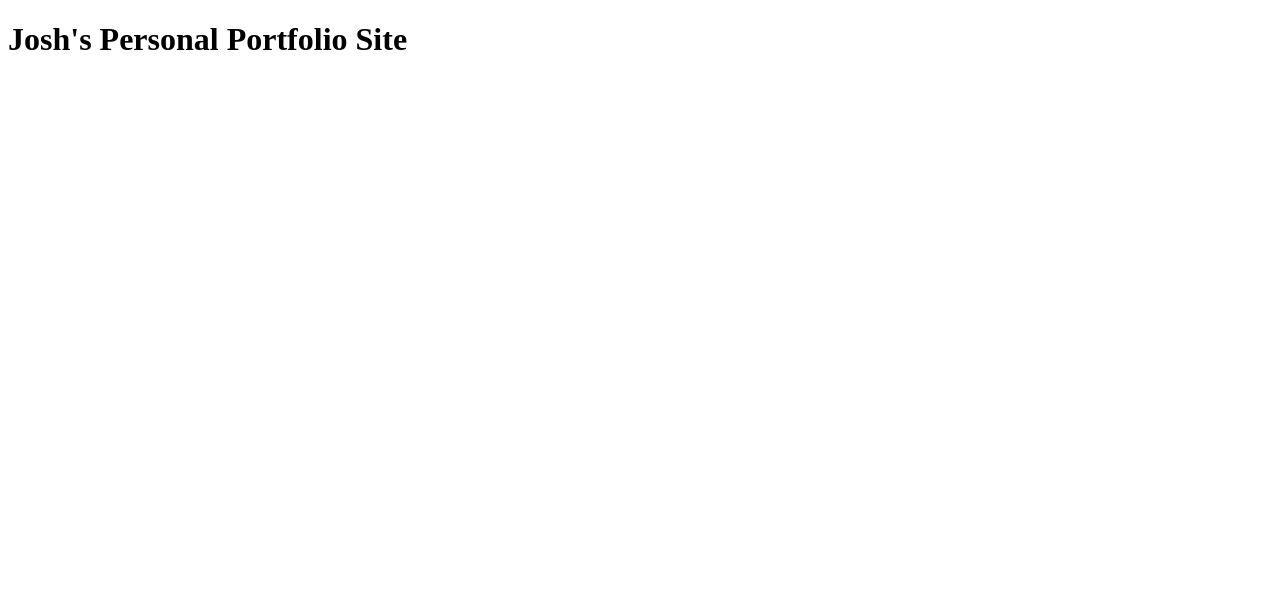
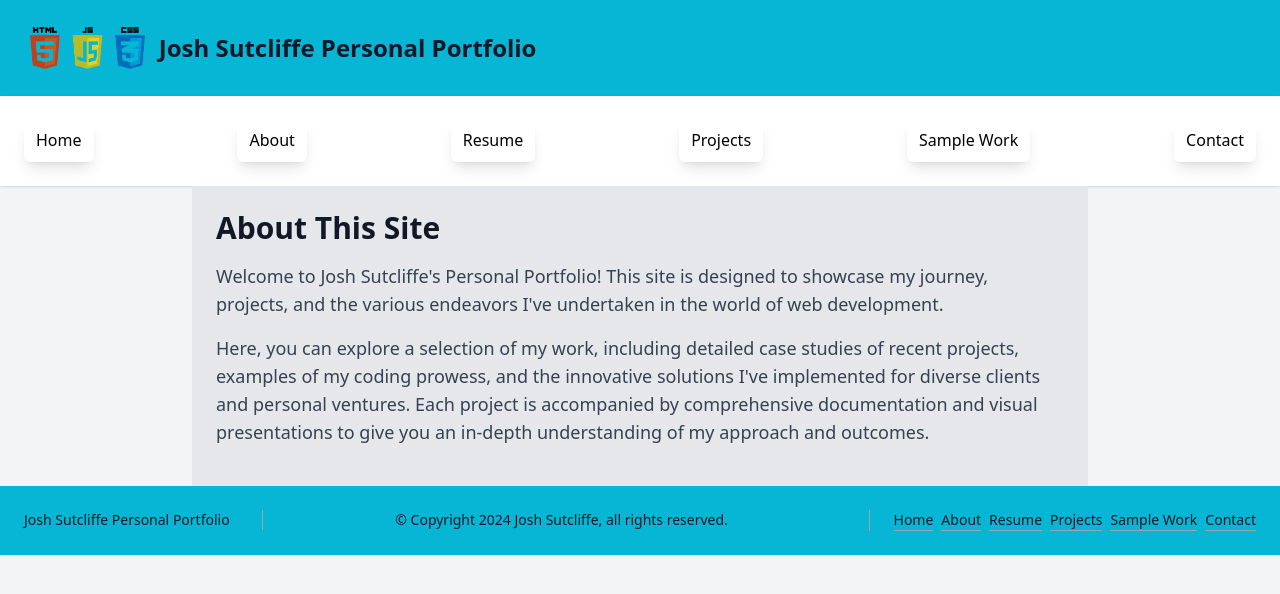
Before and after one commit to josutcliffe/personal_portfolio, a website: page index.html in a window 1280 px wide. Drawn offline with Linux system fonts and the light colour scheme.

Commit message:
feat(home): home page build

```diff
--- /dev/null
+++ b/assets/js/navmenu.js
@@ -0,0 +1,3 @@
+document.getElementById('nav-toggle').addEventListener('click', function() {
+    document.getElementById('nav-menu').classList.toggle('hidden');
+});
--- a/index.html
+++ b/index.html
@@ -1,14 +1,71 @@
 <!DOCTYPE html>
 <html lang="en">
 <head>
-    <meta charset="utf-8">
-    <meta name="viewport" content="width=device-width, initial-scale=1">
-    <link rel="stylesheet" href="./assets/css/site.css">
+    <meta charset="UTF-8">
+    <meta name="viewport" content="width=device-width, initial-scale=1.0">
     <title>Josh Sutcliffe Personal Portfolio</title>
+    <link href="assets/css/site.css" rel="stylesheet">
 </head>
+<body class="bg-gray-100 text-center">
+    <header>
+        <div class="w-full bg-cyan-500 shadow-sm">
+            <div class="container flex flex-col items-start justify-between p-6 mx-auto md:flex-row gap-2">
+                <a class="flex items-center mb-4 text-gray-900 md:mb-0 gap-2">
+                    <img src="./assets/img/html5-icon-png.jpg" alt="Header Icon" class="h-12 w-auto">
+                    <h1 class="text-2xl font-extrabold tracking-normal text-gray-900">Josh Sutcliffe Personal Portfolio</h1>
+                </a>
+            </div>
+        </div>
+    </header>
 
-<body>
-    <header>
-        <h1>Josh's Personal Portfolio Site</h1>
-    </header>
+    <nav class="bg-white shadow dark:bg-gray-800">
+        <div class="container mx-auto p-6 flex flex-col md:flex-row items-center justify-center md:justify-between">
+            <button id="nav-toggle" class="md:hidden text-gray-900 dark:text-gray-200">
+                <svg class="w-6 h-6" fill="none" stroke="currentColor" viewBox="0 0 24 24" xmlns="http://www.w3.org/2000/svg">
+                    <path stroke-linecap="round" stroke-linejoin="round" stroke-width="2" d="M4 6h16M4 12h16M4 18h16"></path>
+                </svg>
+            </button>
+            <div id="nav-menu" class="hidden md:flex flex-col md:flex-row items-center justify-between flex-wrap space-y-4 md:space-y-0 md:space-x-4 w-full">
+                <a href="./index.html" class="border-b-2 border-transparent hover:text-gray-800 dark:hover:text-gray-200 hover:border-blue-500 px-3 py-2 rounded-md shadow-lg">Home</a>
+                <a href="./about.html" class="border-b-2 border-transparent hover:text-gray-800 dark:hover:text-gray-200 hover:border-blue-500 px-3 py-2 rounded-md shadow-lg">About</a>
+                <a href="./resume.html" class="border-b-2 border-transparent hover:text-gray-800 dark:hover:text-gray-200 hover:border-blue-500 px-3 py-2 rounded-md shadow-lg">Resume</a>
+                <a href="./projects.html" class="border-b-2 border-transparent hover:text-gray-800 dark:hover:text-gray-200 hover:border-blue-500 px-3 py-2 rounded-md shadow-lg">Projects</a>
+                <a href="./mywork.html" class="border-b-2 border-transparent hover:text-gray-800 dark:hover:text-gray-200 hover:border-blue-500 px-3 py-2 rounded-md shadow-lg">Sample Work</a>
+                <a href="./contact.html" class="border-b-2 border-transparent hover:text-gray-800 dark:hover:text-gray-200 hover:border-blue-500 px-3 py-2 rounded-md shadow-lg">Contact</a>
+            </div>
+        </div>
+    </nav>
+
+    <main>
+        <section class="bg-gray-200 p-6 mx-auto max-w-4xl text-left">
+            <h2 class="text-3xl font-semibold text-gray-900 mb-4">About This Site</h2>
+            <p class="text-lg text-gray-700 mb-4">
+                Welcome to Josh Sutcliffe's Personal Portfolio! This site is designed to showcase my journey, projects, and the various endeavors I've undertaken in the world of web development.
+            </p>
+            <p class="text-lg text-gray-700 mb-4">
+                Here, you can explore a selection of my work, including detailed case studies of recent projects, examples of my coding prowess, and the innovative solutions I've implemented for diverse clients and personal ventures. Each project is accompanied by comprehensive documentation and visual presentations to give you an in-depth understanding of my approach and outcomes.
+            </p>
+        </section>
+    </main>
+
+    <footer class="text-gray-900 bg-cyan-500 body-font w-full">
+        <div class="container flex flex-col items-start justify-between p-6 mx-auto md:flex-row gap-2">
+            <a class="flex items-center mb-4 title-font md:mb-0 gap-2">
+                <h1 class="text-sm">Josh Sutcliffe Personal Portfolio</h1>
+            </a>
+            <div class="flex flex-wrap text-sm pl-6 ml-6 border-l border-gray-400 grow">
+                <p class="m-auto">© Copyright 2024 Josh Sutcliffe, all rights reserved.</p>
+            </div>
+            <div class="flex flex-wrap text-sm pl-6 ml-6 border-l border-gray-400 md:mr-auto gap-2">
+                <a href="./index.html" class="border-b border-gray-400 hover:border-gray-200 hover:text-white transition duration-500 ease-in-out">Home</a>
+                <a href="./about.html" class="border-b border-gray-400 hover:border-gray-200 hover:text-white transition duration-500 ease-in-out">About</a>
+                <a href="./resume.html" class="border-b border-gray-400 hover:border-gray-200 hover:text-white transition duration-500 ease-in-out">Resume</a>
+                <a href="./projects.html" class="border-b border-gray-400 hover:border-gray-200 hover:text-white transition duration-500 ease-in-out">Projects</a>
+                <a href="./mywork.html" class="border-b border-gray-400 hover:border-gray-200 hover:text-white transition duration-500 ease-in-out">Sample Work</a>
+                <a href="./contact.html" class="border-b border-gray-400 hover:border-gray-200 hover:text-white transition duration-500 ease-in-out">Contact</a>
+            </div>
+        </div>
+    </footer>
+    <script src="./assets/js/navmenu.js"></script>
 </body>
+</html>
--- a/src/input.css
+++ b/src/input.css
@@ -0,0 +1,5 @@
+@tailwind base;
+@tailwind components;
+@tailwind utilities;
+
+/* Custom styles */
```
Also changed, not shown: assets/css/site.css, assets/img/html5-icon-png.jpg (added), assets/img/placeholder.txt (deleted), assets/js/placeholder.txt (deleted).
